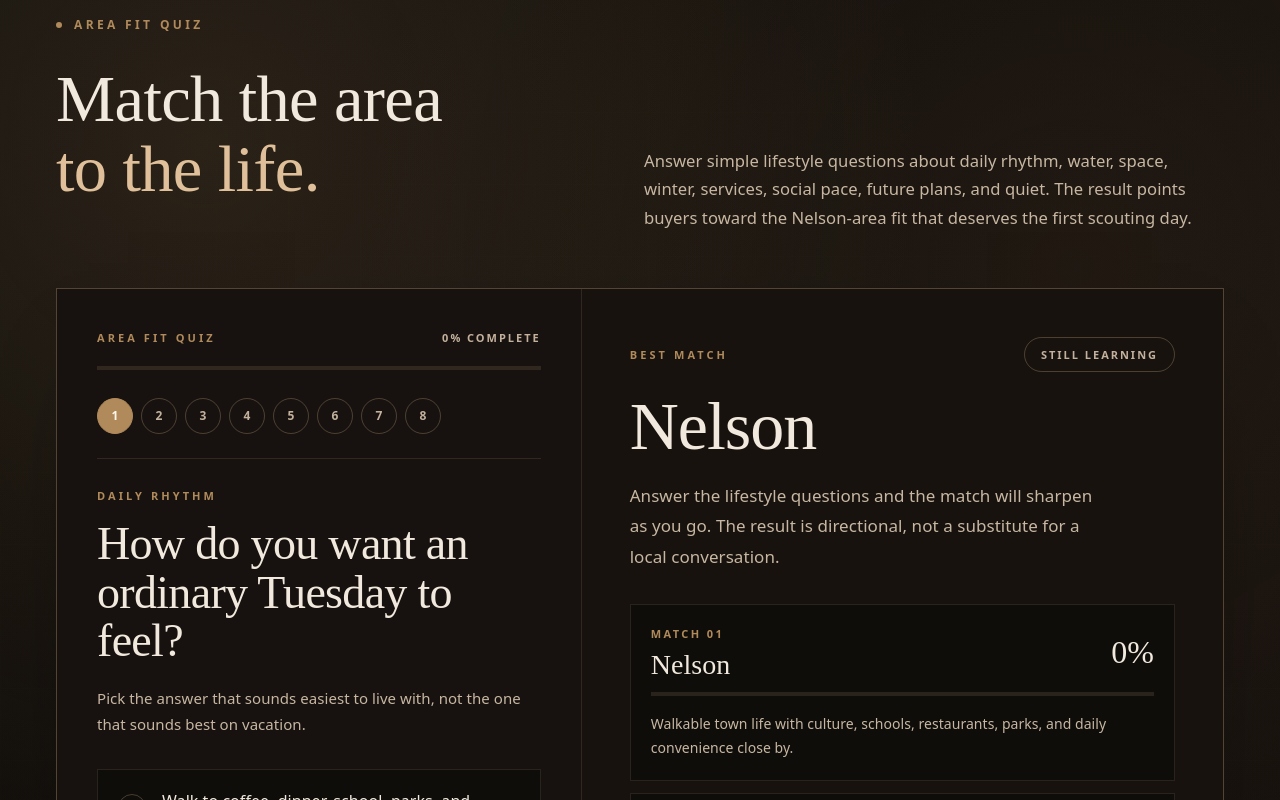
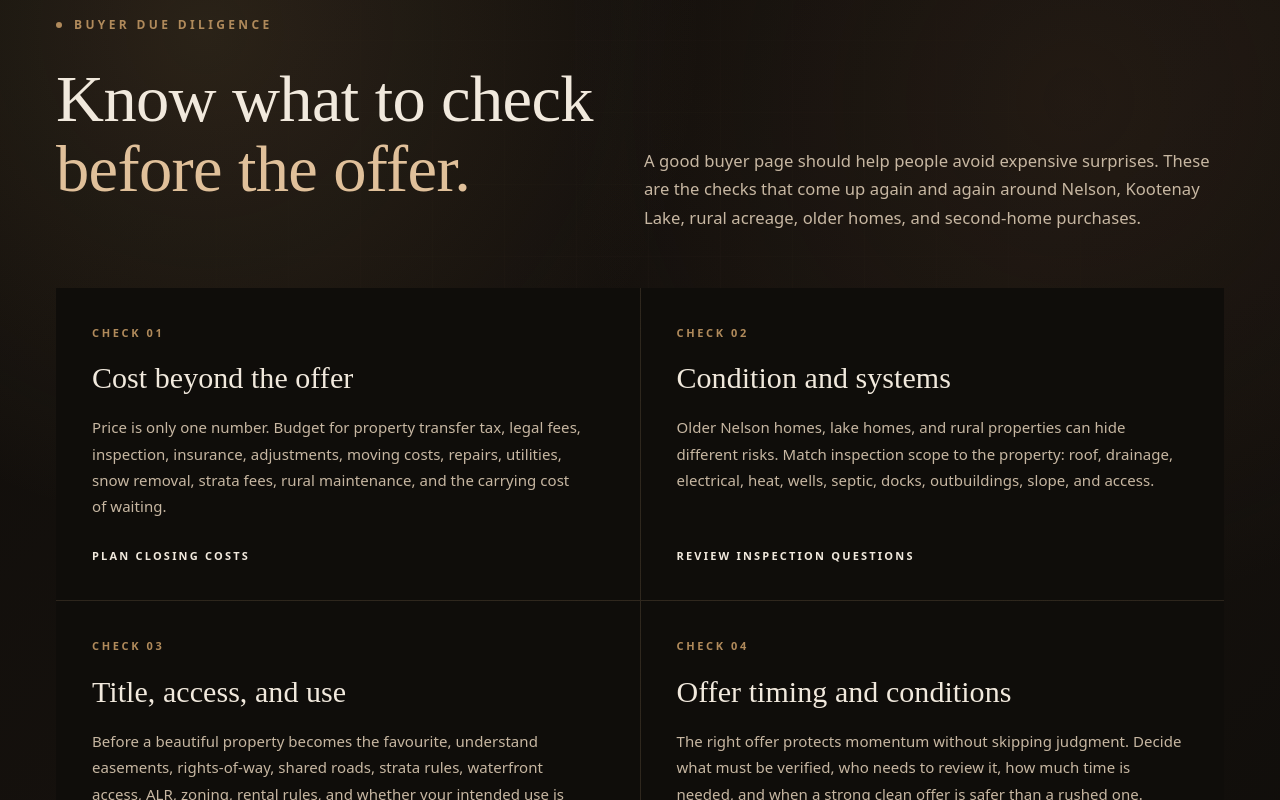
Before and after one commit to KootenayMadeDigital/Luke-Mori-Luxury-Real-Estate, a Next.js app: page /buyers in a window 1280 px wide. Shown: the part 940-1740 px from the top of the page. Built offline with nearby package versions, Linux system fonts and the light colour scheme; a web font is replaced by a local one.

Commit message:
fix: replace buyers quiz section

```diff
--- a/src/app/buyers/page.tsx
+++ b/src/app/buyers/page.tsx
@@ -4,7 +4,6 @@ import { PageLayout } from "@/components/layout/PageLayout";
 import { SubpageHero } from "@/components/layout/SubpageHero";
 import { InquiryCTA } from "@/components/layout/InquiryCTA";
 import { ProcessSteps } from "@/components/layout/ProcessSteps";
-import { BuyerFitQuiz } from "@/components/buyers/BuyerFitQuiz";
 import { GuideLinkPanel } from "@/components/seo/GuideLinkPanel";
 import { Container } from "@/components/ui/Container";
 import { Eyebrow } from "@/components/ui/Eyebrow";
@@ -61,6 +60,33 @@ const advantageChecks = [
   {
     title: "Clear next step",
     body: "Every serious buyer should know what comes next: scout the area, study the shoreline, line up advisors, watch quiet opportunities, or book the right tour.",
+  },
+];
+
+const buyerDecisionChecks = [
+  {
+    title: "Cost beyond the offer",
+    body: "Price is only one number. Budget for property transfer tax, legal fees, inspection, insurance, adjustments, moving costs, repairs, utilities, snow removal, strata fees, rural maintenance, and the carrying cost of waiting.",
+    href: "/guides/bc-property-transfer-tax-closing-costs-kootenay-buyers",
+    cta: "Plan closing costs",
+  },
+  {
+    title: "Condition and systems",
+    body: "Older Nelson homes, lake homes, and rural properties can hide different risks. Match inspection scope to the property: roof, drainage, electrical, heat, wells, septic, docks, outbuildings, slope, and access.",
+    href: "/guides/home-inspection-rural-waterfront-kootenays",
+    cta: "Review inspection questions",
+  },
+  {
+    title: "Title, access, and use",
+    body: "Before a beautiful property becomes the favourite, understand easements, rights-of-way, shared roads, strata rules, waterfront access, ALR, zoning, rental rules, and whether your intended use is actually allowed.",
+    href: "/guides/title-easements-rights-of-way-rural-bc",
+    cta: "Check title issues",
+  },
+  {
+    title: "Offer timing and conditions",
+    body: "The right offer protects momentum without skipping judgment. Decide what must be verified, who needs to review it, how much time is needed, and when a strong clean offer is safer than a rushed one.",
+    href: "/guides/buying-with-conditions-bc-real-estate",
+    cta: "Study offer conditions",
   },
 ];
 
@@ -133,24 +159,38 @@ export default function BuyersPage() {
         ]}
       />
 
-      <section id="buyer-fit" className="tone-office tonal-section border-y border-[var(--color-line)] py-24 md:py-28">
+      <section className="tone-office tonal-section border-y border-[var(--color-line)] py-24 md:py-28">
         <Container>
           <Reveal className="mb-14 grid grid-cols-1 gap-8 md:grid-cols-[0.9fr_1fr] md:items-end">
             <div>
-              <Eyebrow>Area Fit Quiz</Eyebrow>
+              <Eyebrow>Buyer Due Diligence</Eyebrow>
               <SectionHeading className="mt-7">
-                Match the area
+                Know what to check
                 <br />
                 <em className="font-light not-italic italic text-[var(--color-bronze-light)]">
-                  to the life.
+                  before the offer.
                 </em>
               </SectionHeading>
             </div>
             <SectionLede align="right">
-              Answer simple lifestyle questions about daily rhythm, water, space, winter, services, social pace, future plans, and quiet. The result points buyers toward the Nelson-area fit that deserves the first scouting day.
+              A good buyer page should help people avoid expensive surprises. These are the checks that come up again and again around Nelson, Kootenay Lake, rural acreage, older homes, and second-home purchases.
             </SectionLede>
           </Reveal>
-          <BuyerFitQuiz />
+
+          <div className="grid grid-cols-1 gap-px bg-[var(--color-line)] md:grid-cols-2">
+            {buyerDecisionChecks.map((item, index) => (
+              <Reveal key={item.title} delay={(index % 2) * 70} className="flex h-full flex-col bg-[var(--color-bg)] p-8 sm:p-9">
+                <span className="mb-5 text-[10px] font-semibold uppercase tracking-[0.24em] text-[var(--color-bronze)]">
+                  Check {String(index + 1).padStart(2, "0")}
+                </span>
+                <h3 className="m-0 font-serif text-[30px] font-light leading-[1.12] text-[var(--color-text)]">{item.title}</h3>
+                <p className="m-0 mt-5 flex-1 text-[15px] leading-[1.75] text-[var(--color-text-muted)]">{item.body}</p>
+                <Link href={item.href} className="mt-7 inline-flex text-[10px] font-semibold uppercase tracking-[0.2em] text-[var(--color-bronze)] hover:text-[var(--color-bronze-light)]">
+                  {item.cta}
+                </Link>
+              </Reveal>
+            ))}
+          </div>
         </Container>
       </section>
 
```
